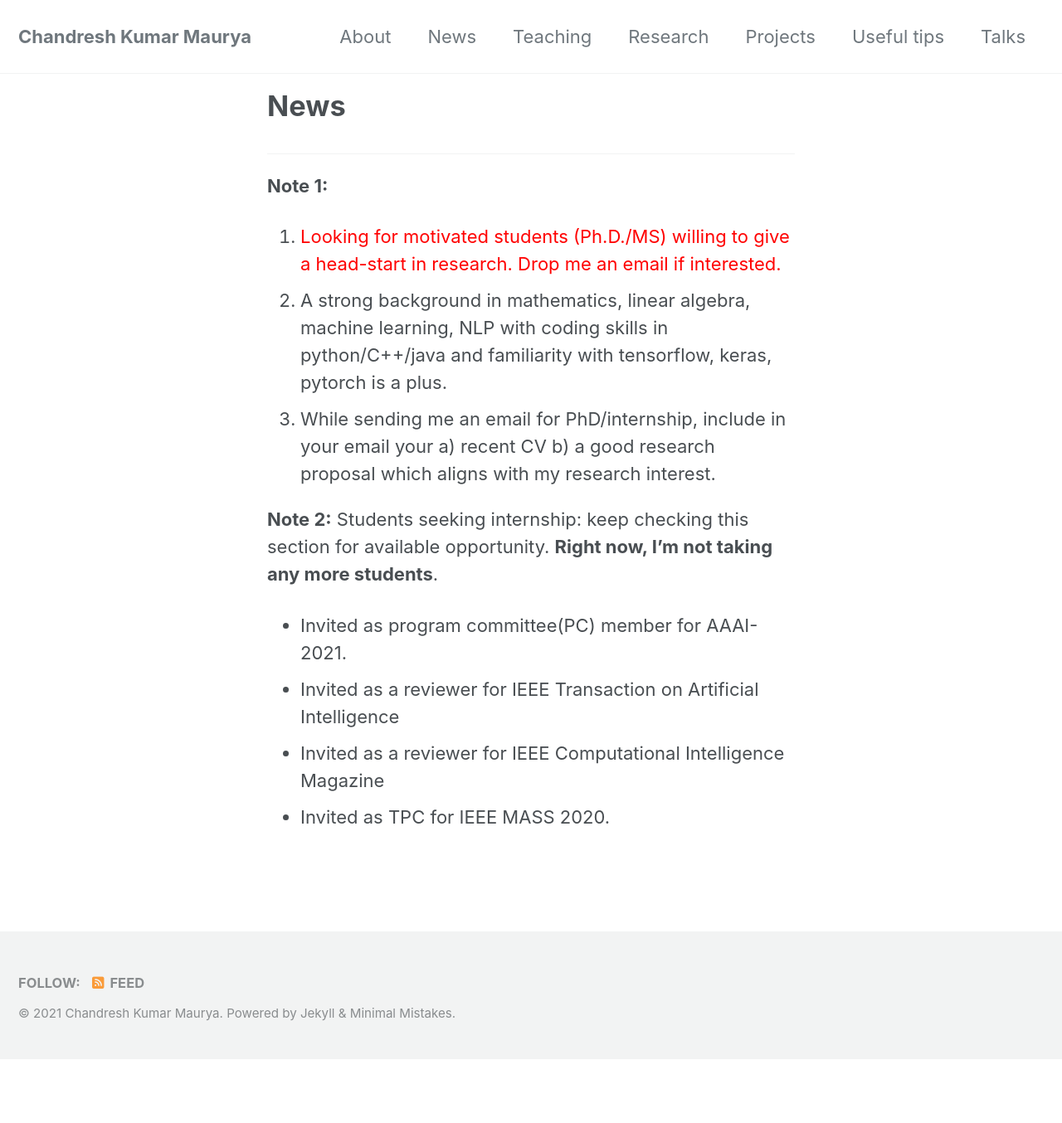
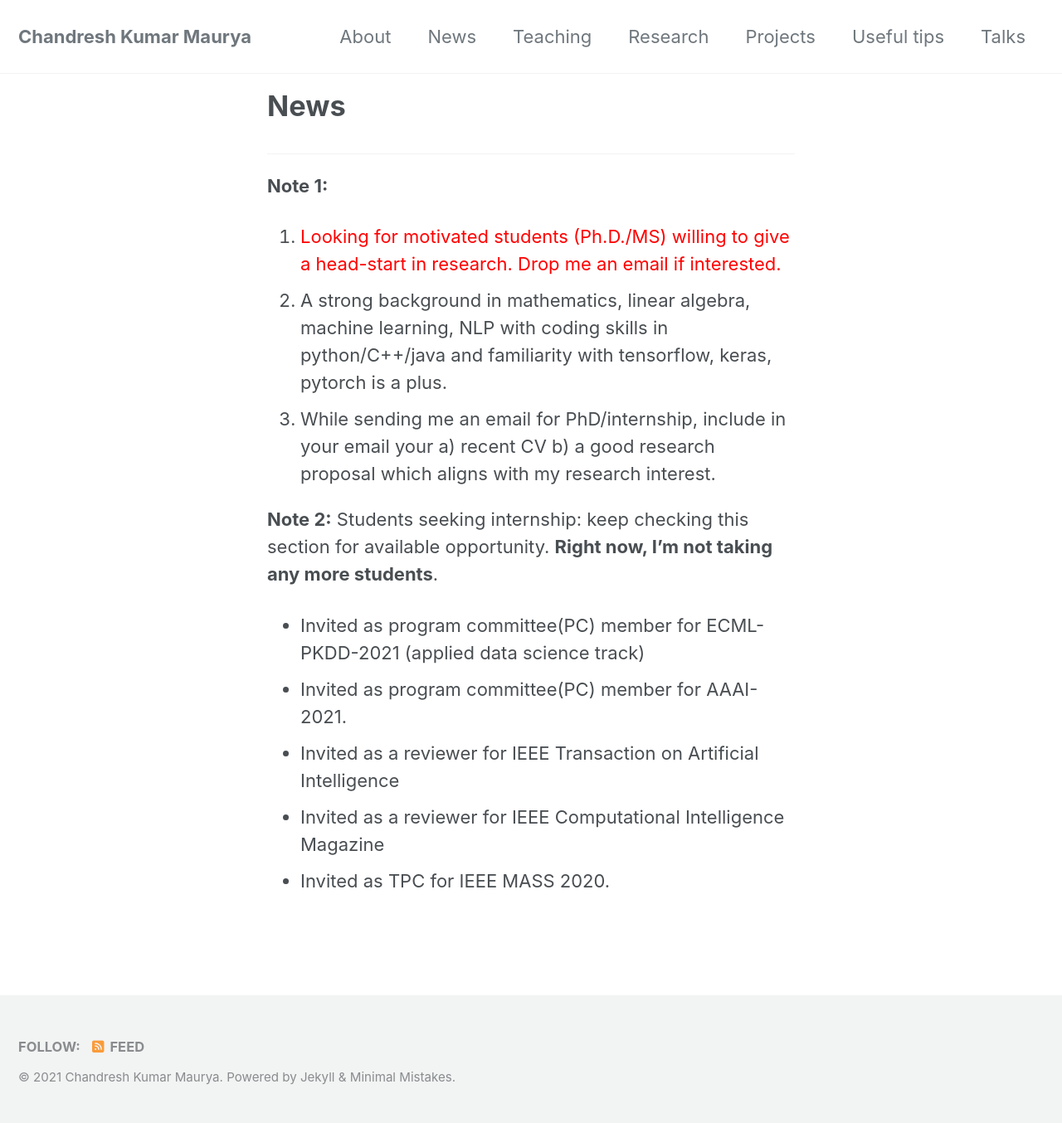
Before and after one commit to chandreshiit/oldsite, a Jekyll site: the page built from _pages/news.md, in a window 1280 px wide. Shown: the whole page at 83% size. Built offline with Jekyll 4.4.1, drawn with Linux system fonts in a browser that asks for light colours; cached includes are drawn as plain includes; nearby versions of some CDN libraries; before the commit the page ends 1277 px from its top, so only the background shows below that.

Commit message:
updated news

```diff
--- a/_pages/news.md
+++ b/_pages/news.md
@@ -17,6 +17,7 @@ author_profile: false
 
 
 
+* Invited as program committee(PC) member for ECML-PKDD-2021 (applied data science track)
 * Invited as program committee(PC) member for AAAI-2021.
 * Invited as a reviewer for IEEE Transaction on Artificial Intelligence
 * Invited as a reviewer for IEEE Computational Intelligence Magazine
```
